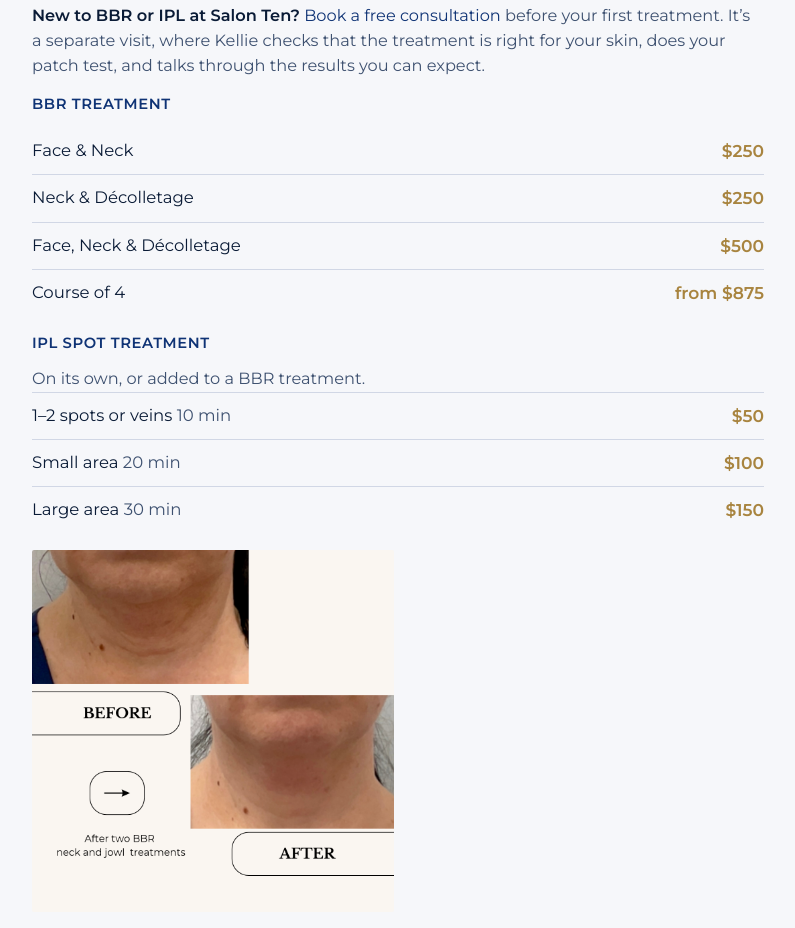
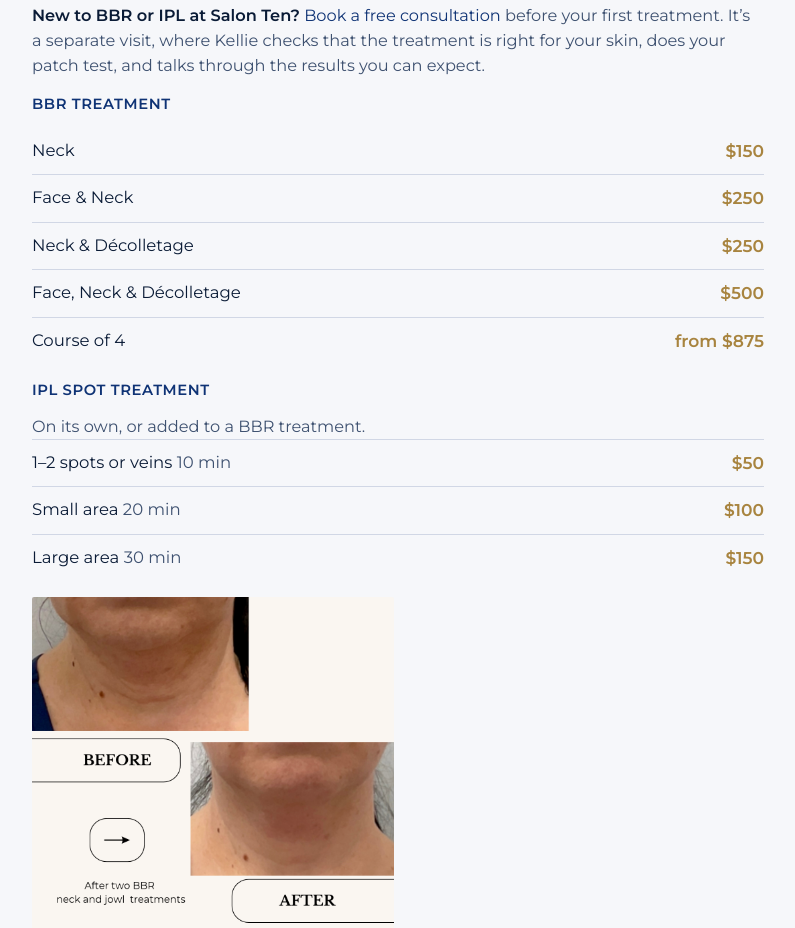
Before and after one commit to jeremy-andreani/salon-ten-site, a plain HTML site: page bbl-ipl-skin-rejuvenation.html in a window 1280 px wide. Shown: the part 1197-2125 px from the top of the page, without its empty margins (242-1037 px from the left). Drawn offline with nearby package versions, Linux system fonts and the light colour scheme.

Commit message:
BBR: add Neck at $150
Added to the BBR treatment list as the smallest area, ahead of Face &
Neck. Added to the price list page too, so the two do not drift.

Co-Authored-By: Claude Opus 5 <noreply@anthropic.com>
Claude-Session: https://claude.ai/code/session_01KXm5ChfzKF5KpnFUt5HwYw

```diff
--- a/bbl-ipl-skin-rejuvenation.html
+++ b/bbl-ipl-skin-rejuvenation.html
@@ -90,6 +90,7 @@ src="https://www.facebook.com/tr?id=919005477704864&ev=PageView&noscript=1"
   <p><strong>BBR &mdash; Broadband Rejuvenation, for overall skin quality.</strong> Rather than targeting particular marks, BBR works on the quality of the skin as a whole, stimulating collagen and elastin production for clearer, smoother, more even skin with minimal downtime. It feels like a warm stone massage over the skin. Unlike IPL, BBR is progressive &mdash; like skin needling, collagen and elastin take time to build, so results come from a course rather than one session, with ongoing maintenance to keep them.</p>
   <p class="ideal-for"><strong>New to BBR or IPL at Salon Ten?</strong> <a href="https://apps.kitomba.com/bookings/salonten#services/all?services%5B0%5D%5B0%5D=100000000202578048&amp;services%5B0%5D%5B1%5D=service&amp;services%5B0%5D%5B2%5D=0" target="_blank" rel="noopener">Book a free consultation</a> before your first treatment. It&rsquo;s a separate visit, where Kellie checks that the treatment is right for your skin, does your patch test, and talks through the results you can expect.</p>
   <p class="kicker">BBR treatment</p>
+  <div class="loc-row"><span>Neck</span><span class="price">$150</span></div>
   <div class="loc-row"><span>Face &amp; Neck</span><span class="price">$250</span></div>
   <div class="loc-row"><span>Neck &amp; D&eacute;colletage</span><span class="price">$250</span></div>
   <div class="loc-row"><span>Face, Neck &amp; D&eacute;colletage</span><span class="price">$500</span></div>
```
Also changed, not shown: price-list.html (+1 -0 lines).
